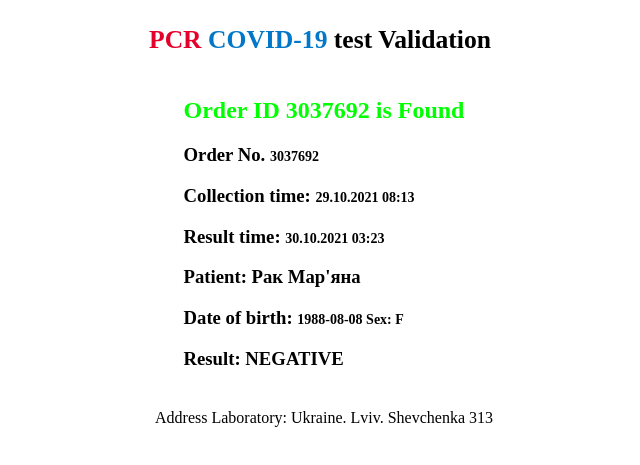
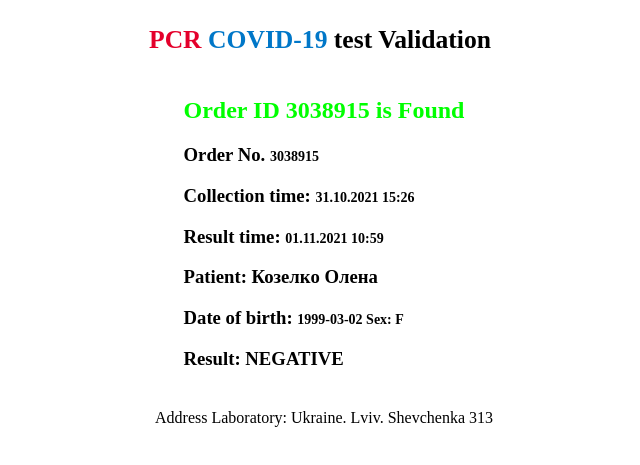
Before and after one commit to vadymchornyi98/escKO, a plain HTML site: page index.html in a window 1280 px wide. Shown: the part 197-662 px from the top of the page, without its empty margins (316-956 px from the left). Drawn offline with Linux system fonts and the light colour scheme; a web font is replaced by a local one.

Commit message:
Update index.html

```diff
--- a/index.html
+++ b/index.html
@@ -370,12 +370,12 @@
     </div>
 
     <div>
-        <h2 class="founded"><span>Order ID 3037692</span> is Found</h2>
-        <h3 class="foundText">Order No. <span>3037692 </span></h3>
-        <h3 class="foundText">Collection time: <span>  29.10.2021 08:13 </span></h3>
-        <h3 class="foundText">Result time: <span>30.10.2021 03:23</span></h3>
-        <h3>Patient: Рак Мар&#39;яна</h3>
-        <h3 class="foundText">Date of birth: <span>1988-08-08 Sex: F</span></h3>
+        <h2 class="founded"><span>Order ID 3038915</span> is Found</h2>
+        <h3 class="foundText">Order No. <span>3038915 </span></h3>
+        <h3 class="foundText">Collection time: <span>  31.10.2021 15:26 </span></h3>
+        <h3 class="foundText">Result time: <span>01.11.2021 10:59</span></h3>
+        <h3>Patient: Козелко Олена</h3>
+        <h3 class="foundText">Date of birth: <span>1999-03-02 Sex: F</span></h3>
         <h3 class="foundText">Result:  NEGATIVE</h3>
     </div>
 
```
